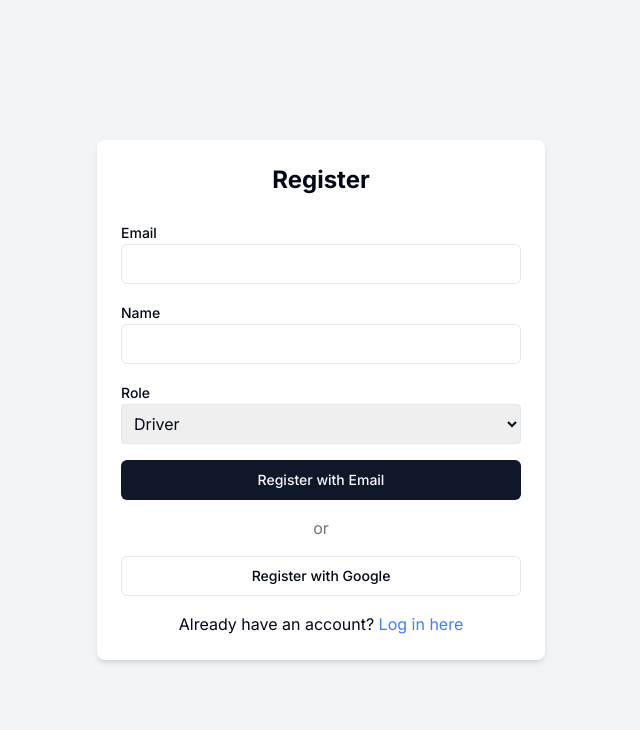
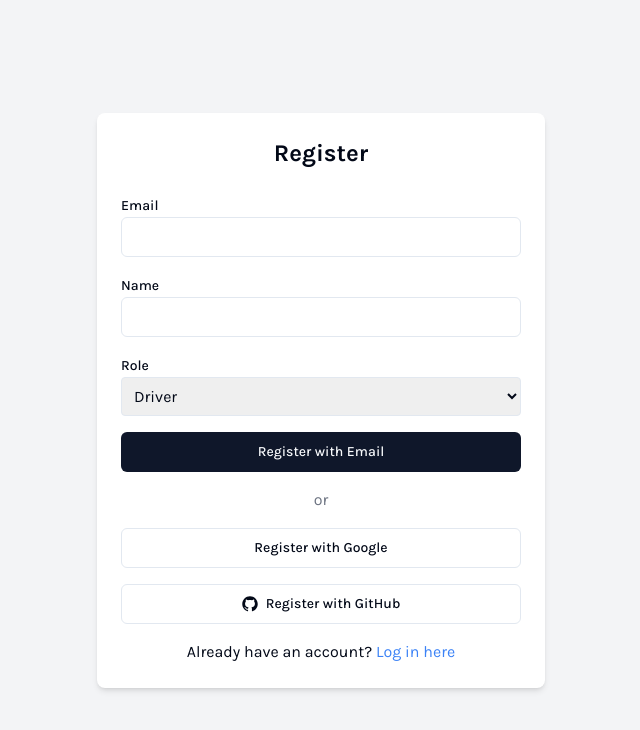
Before and after one commit to FrancoCanzani/trucking-saas, a Next.js app: page /sign-up in a window 1280 px wide. Shown: the top 730 px of the page, without its empty margins (319-959 px from the left). Built offline with nearby package versions, Linux system fonts and the light colour scheme.

Commit message:
adds minimal button

```diff
--- a/package.json
+++ b/package.json
@@ -20,6 +20,7 @@
     "@radix-ui/react-slot": "^1.1.0",
     "@radix-ui/react-tabs": "^1.1.0",
     "@radix-ui/react-tooltip": "^1.1.2",
+    "@supabase/ssr": "^0.5.1",
     "@supabase/supabase-js": "^2.45.3",
     "@tanstack/react-table": "^8.20.1",
     "class-variance-authority": "^0.7.0",
--- a/src/app/layout.tsx
+++ b/src/app/layout.tsx
@@ -1,9 +1,9 @@
 import "./globals.css";
 import type { Metadata } from "next";
-import { Inter } from "next/font/google";
+import { Karla } from "next/font/google";
 import { Toaster } from "sonner";
 
-const inter = Inter({ subsets: ["vietnamese"] });
+const karla = Karla({ subsets: ["latin"] });
 
 export const metadata: Metadata = {
   title: "Health Checker",
@@ -17,7 +17,7 @@ export default function RootLayout({
 }) {
   return (
     <html lang="en">
-      <body className={`${inter.className}`}>
+      <body className={`${karla.className}`}>
         {children}
         <Toaster />
       </body>
--- a/src/components/forms/auth-form.tsx
+++ b/src/components/forms/auth-form.tsx
@@ -7,6 +7,7 @@ import { Button } from "@/components/ui/button";
 import { Input } from "@/components/ui/input";
 import { Label } from "@/components/ui/label";
 import { Alert, AlertDescription } from "@/components/ui/alert";
+import { GitHubLogoIcon } from "@radix-ui/react-icons";
 
 type AuthFormProps = {
   type: "login" | "register";
@@ -39,15 +40,16 @@ export function AuthForm({ type }: AuthFormProps) {
     }
   };
 
-  const handleGoogleSignIn = async () => {
+  const handleOAuthSignIn = async (provider: "google" | "github") => {
     setError(null);
     setMessage(null);
 
     const { error } = await supabase.auth.signInWithOAuth({
-      provider: "google",
+      provider,
       options: {
+        redirectTo: `${window.location.origin}/auth/callback`,
         queryParams:
-          type === "register"
+          type === "register" && provider === "google"
             ? {
                 access_type: "offline",
                 prompt: "consent",
@@ -112,8 +114,21 @@ export function AuthForm({ type }: AuthFormProps) {
         <span className="text-gray-500">or</span>
       </div>
 
-      <Button onClick={handleGoogleSignIn} className="w-full" variant="outline">
+      <Button
+        onClick={() => handleOAuthSignIn("google")}
+        className="w-full"
+        variant="outline"
+      >
         {type === "login" ? "Sign in" : "Register"} with Google
+      </Button>
+
+      <Button
+        onClick={() => handleOAuthSignIn("github")}
+        className="w-full"
+        variant="outline"
+      >
+        <GitHubLogoIcon className="mr-2 h-4 w-4" />
+        {type === "login" ? "Sign in" : "Register"} with GitHub
       </Button>
 
       {error && (
--- a/src/components/forms/new-client-form.tsx
+++ b/src/components/forms/new-client-form.tsx
@@ -63,7 +63,9 @@ export default function NewClientForm({
   return (
     <Sheet open={isNewClientOpen} onOpenChange={setIsNewClientOpen}>
       <SheetTrigger asChild>
-        <Button>New Client</Button>
+        <Button size={"xs"} variant={"minimal"}>
+          New Client
+        </Button>
       </SheetTrigger>
       <SheetContent>
         <SheetHeader className="mb-2">
--- a/src/components/forms/new-driver-form.tsx
+++ b/src/components/forms/new-driver-form.tsx
@@ -59,7 +59,9 @@ export default function NewDriverForm({
   return (
     <Sheet open={isNewDriverOpen} onOpenChange={setIsNewDriverOpen}>
       <SheetTrigger asChild>
-        <Button>New Driver</Button>
+        <Button size={"xs"} variant={"minimal"}>
+          New Driver
+        </Button>
       </SheetTrigger>
       <SheetContent>
         <SheetHeader className="mb-2">
--- a/src/components/forms/new-load-form.tsx
+++ b/src/components/forms/new-load-form.tsx
@@ -105,7 +105,9 @@ export default function NewLoadForm({
   return (
     <Sheet open={isNewLoadOpen} onOpenChange={setIsNewLoadOpen}>
       <SheetTrigger asChild>
-        <Button>New Load</Button>
+        <Button size={"xs"} variant={"minimal"}>
+          New Load
+        </Button>
       </SheetTrigger>
       <SheetContent>
         <SheetHeader className="mb-2">
--- a/src/components/ui/button.tsx
+++ b/src/components/ui/button.tsx
@@ -1,14 +1,16 @@
-import * as React from "react"
-import { Slot } from "@radix-ui/react-slot"
-import { cva, type VariantProps } from "class-variance-authority"
+import * as React from "react";
+import { Slot } from "@radix-ui/react-slot";
+import { cva, type VariantProps } from "class-variance-authority";
 
-import { cn } from "@/lib/utils"
+import { cn } from "@/lib/utils";
 
 const buttonVariants = cva(
   "inline-flex items-center justify-center whitespace-nowrap rounded-md text-sm font-medium ring-offset-background transition-colors focus-visible:outline-none focus-visible:ring-2 focus-visible:ring-ring focus-visible:ring-offset-2 disabled:pointer-events-none disabled:opacity-50",
   {
     variants: {
       variant: {
+        minimal:
+          "border border-input bg-background hover:bg-accent hover:text-accent-foreground shadow font-semibold text-xs",
         default: "bg-primary text-primary-foreground hover:bg-primary/90",
         destructive:
           "bg-destructive text-destructive-foreground hover:bg-destructive/90",
@@ -21,6 +23,7 @@ const buttonVariants = cva(
       },
       size: {
         default: "h-10 px-4 py-2",
+        xs: "h-8 rounded-md px-1.5 py-1",
         sm: "h-9 rounded-md px-3",
         lg: "h-11 rounded-md px-8",
         icon: "h-10 w-10",
@@ -31,26 +34,26 @@ const buttonVariants = cva(
       size: "default",
     },
   }
-)
+);
 
 export interface ButtonProps
   extends React.ButtonHTMLAttributes<HTMLButtonElement>,
     VariantProps<typeof buttonVariants> {
-  asChild?: boolean
+  asChild?: boolean;
 }
 
 const Button = React.forwardRef<HTMLButtonElement, ButtonProps>(
   ({ className, variant, size, asChild = false, ...props }, ref) => {
-    const Comp = asChild ? Slot : "button"
+    const Comp = asChild ? Slot : "button";
     return (
       <Comp
         className={cn(buttonVariants({ variant, size, className }))}
         ref={ref}
         {...props}
       />
-    )
+    );
   }
-)
-Button.displayName = "Button"
+);
+Button.displayName = "Button";
 
-export { Button, buttonVariants }
+export { Button, buttonVariants };
```
Also changed, not shown: 1 other file (tests, documents, lock files or other folders).
